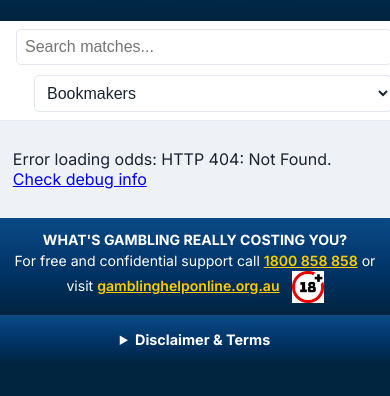
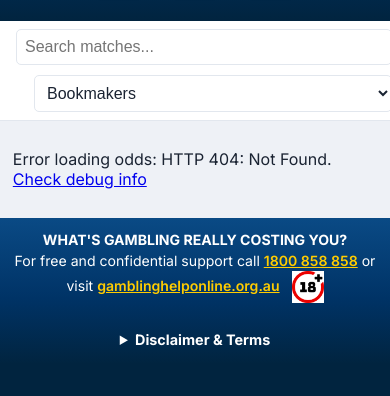
Before and after one commit to taxayp1/sportsodds, a website: page public/index.html in a window 390 px wide. Shown: the part 184-580 px from the top of the page. Drawn offline with nearby package versions, Linux system fonts and the light colour scheme; no server answers.

Commit message:
fixing color issue from fronted

```diff
--- a/public/index.html
+++ b/public/index.html
@@ -15,7 +15,7 @@
 <link href="https://fonts.googleapis.com/css2?family=Cinzel:wght@700&amp;display=swap" rel="stylesheet"/>
 <link href="https://fonts.googleapis.com/css2?family=Montserrat:wght@800;900&family=Kanit:ital,wght@0,700;0,800;1,700;1,800&display=swap" rel="stylesheet"/>
 <link href="https://fonts.googleapis.com/css2?family=Inter:wght@400;500;600;700&display=swap" rel="stylesheet"/>
-<link href="style.css?v=design-9" rel="stylesheet"/>
+<link href="style.css?v=design-10" rel="stylesheet"/>
 <script>
   // Apply saved theme before paint to avoid a flash of the wrong theme.
   (function () {
@@ -115,6 +115,7 @@
 <main id="odds-container"></main>
 </div>
 
+<footer class="site-footer">
 <section class="rg-banner">
   <strong>WHAT'S GAMBLING REALLY COSTING YOU?</strong><br>
   For free and confidential support call <a href="tel:1800858858">1800 858 858</a>
@@ -133,6 +134,7 @@
     <p>Contact: <a href="mailto:taxayp1@gmail.com">taxayp1@gmail.com</a></p>
   </details>
 </section>
-<script src="script.js?v=design-9"></script>
+</footer>
+<script src="script.js?v=design-10"></script>
 </body>
 </html>
--- a/public/style.css
+++ b/public/style.css
@@ -434,7 +434,7 @@ td canvas.sparkline {
 
 /* T&C Section Style */
 .terms-section {
-  background: linear-gradient(180deg, #0a4a85 0%, #003366 55%, #01243f 100%);
+  background: transparent;
   color: white;
   text-align: center;
   padding: 25px 20px;
@@ -648,7 +648,7 @@ td canvas.sparkline {
 
   .terms-section {
     font-size: 0.9rem;
-    background: linear-gradient(180deg, #0a4a85 0%, #003366 55%, #01243f 100%);
+    background: transparent;
     padding-top: 1.5rem;
     padding-bottom: 1.5rem;
     border-radius: 0;
@@ -837,7 +837,7 @@ th, td { overflow: hidden; text-overflow: ellipsis; }
 .ex-matched strong { color: var(--ink); }
 /* Always-visible responsible gambling banner */
 .rg-banner{
-  background: linear-gradient(180deg, #0a4a85 0%, #003366 55%, #01243f 100%);
+  background: transparent;
   color:#fff;
   text-align:center;
   padding:14px 12px;
@@ -1377,3 +1377,17 @@ html {
   .exc-side { padding: 8px; }
   .exc-price { font-size: 14px; }
 }
+
+
+/* ===== Footer: ONE element paints the background =====
+   Both the gambling-warning bar and the disclaimer bar live inside
+   .site-footer. Only this wrapper has a background, so the two bars
+   physically cannot show different colors or a seam. ===== */
+.site-footer {
+  background: linear-gradient(180deg, #0a4a85 0%, #003366 55%, #01243f 100%);
+}
+.site-footer .rg-banner,
+.site-footer .terms-section {
+  background: transparent !important;
+  background-color: transparent !important;
+}
```
